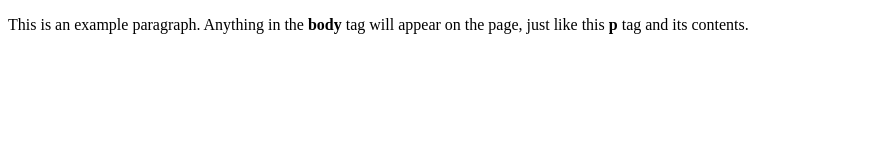
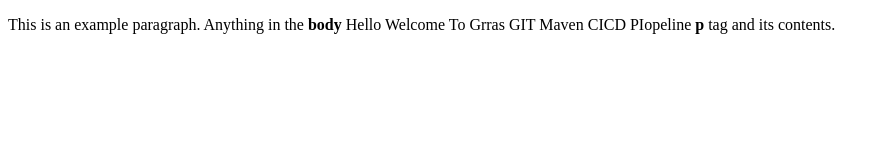
Before and after one commit to devika-git/project-S3, a plain HTML site: page project-S3/index.html in a window 1280 px wide. Shown: the whole page, without its empty margins (0-886 px from the left). Drawn offline with Linux system fonts and the light colour scheme.

Commit message:
content edit

```diff
--- a/project-S3/index.html
+++ b/project-S3/index.html
@@ -4,6 +4,6 @@
     <title>This is the title of the webpage!</title>
   </head>
   <body>
-    <p>This is an example paragraph. Anything in the <strong>body</strong> tag will appear on the page, just like this <strong>p</strong> tag and its contents.</p>
+    <p>This is an example paragraph. Anything in the <strong>body</strong> Hello Welcome To Grras GIT Maven CICD PIopeline <strong>p</strong> tag and its contents.</p>
   </body>
 </html>
```
